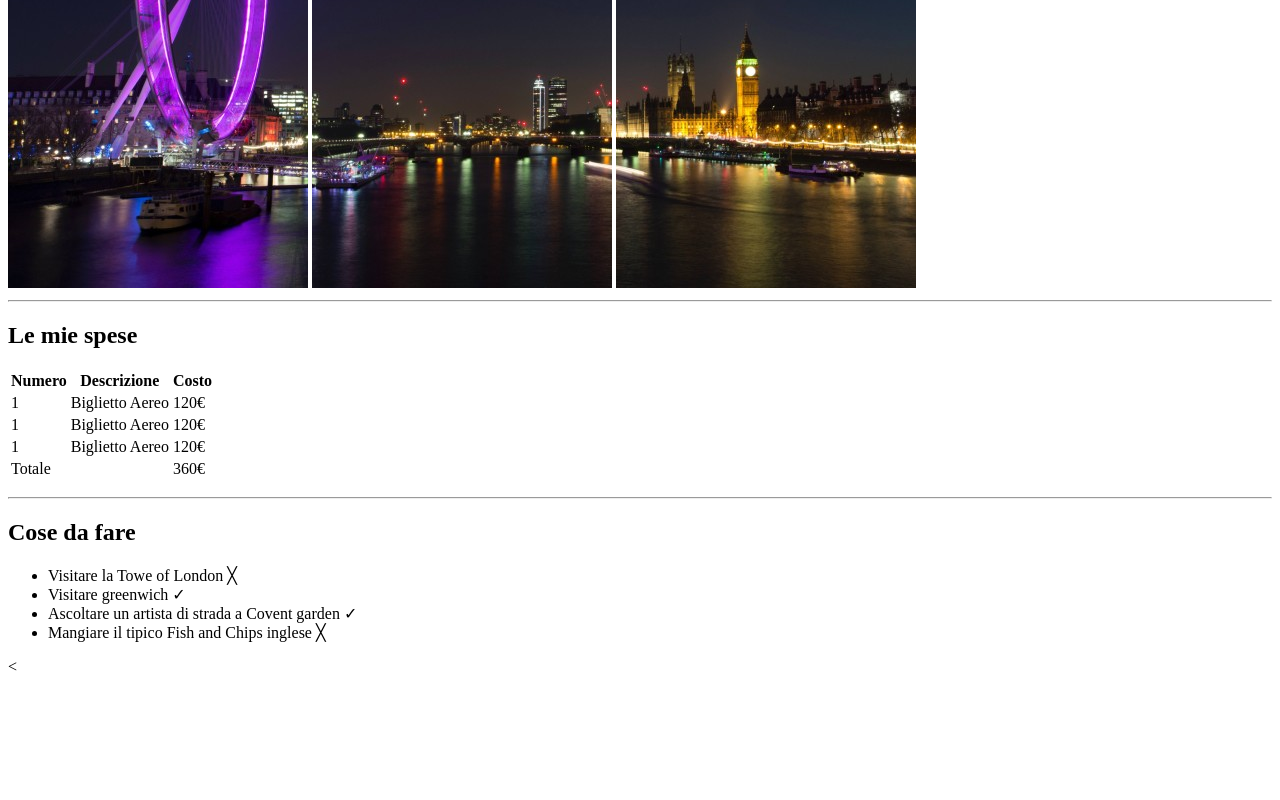
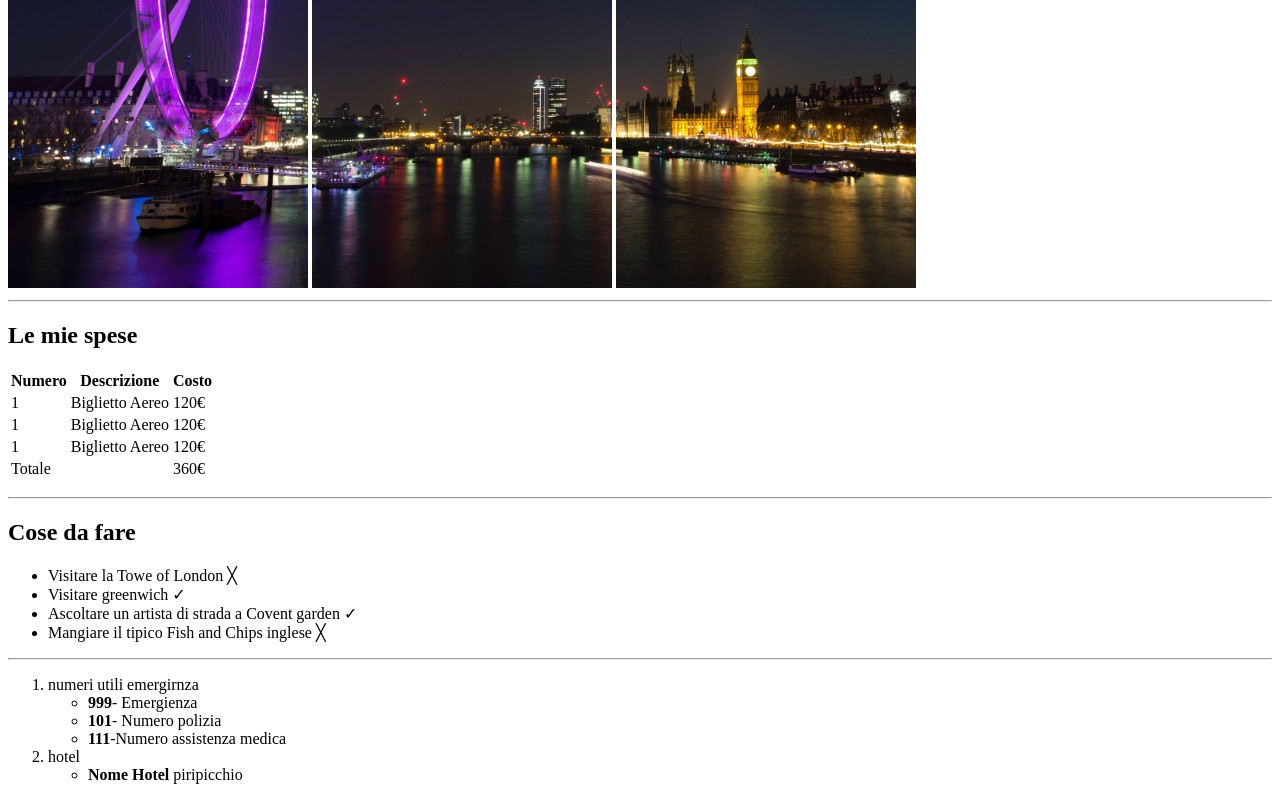
Before and after one commit to TommasoGabellini/html-london-trip, a plain HTML site: page index.html in a window 1280 px wide. Shown: the part 392-1192 px from the top of the page. Before the commit the page ends 1076 px from the top, so only its background shows below. Drawn offline with Linux system fonts and the light colour scheme.

Commit message:
feat: fine

```diff
--- a/index.html
+++ b/index.html
@@ -71,7 +71,38 @@
     </div>
     </p>
 
-    <
+    <div>
+        <p>
+            <hr>
+            <ol>
+                <li>
+                    numeri utili emergirnza
+                    <ul>
+                        <li><strong>999</strong>- Emergienza</li>
+                    </ul>
+                    <ul>
+                        <li><strong>101</strong>- Numero polizia</li>
+                    </ul>
+                    <ul>
+                        <li><strong>111</strong>-Numero assistenza medica</li>
+                    </ul>
+                </li>
+                <li>
+                    hotel
+                    <ul>
+                        <li>
+                            <strong>
+                                Nome Hotel
+                            </strong>
+piripicchio
+                        </li>
+                    </ul>
+                </li>
+
+            </ol>
+        </p>
+    </div>
+    <!--non metto il resto del compito dato che non credo che ci siano altri tag da utilizarre differenti da quelli usati fino ad adesso-->
 </main>
 
 
```
